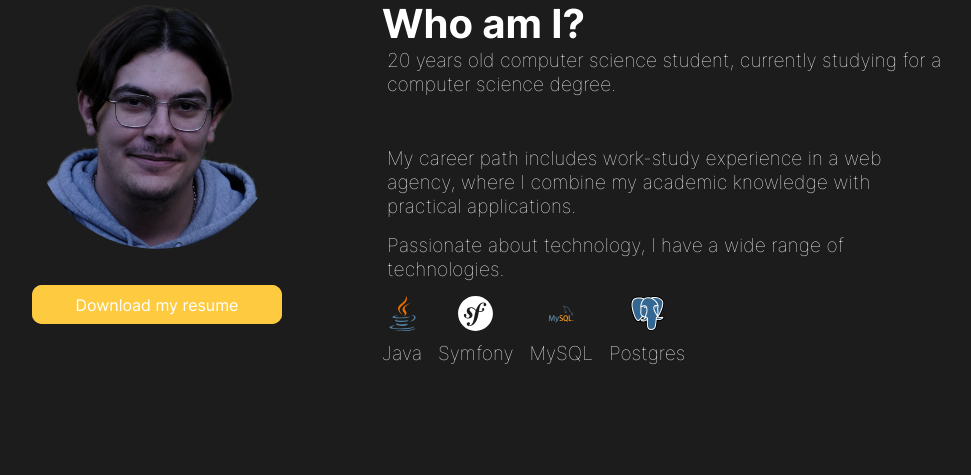
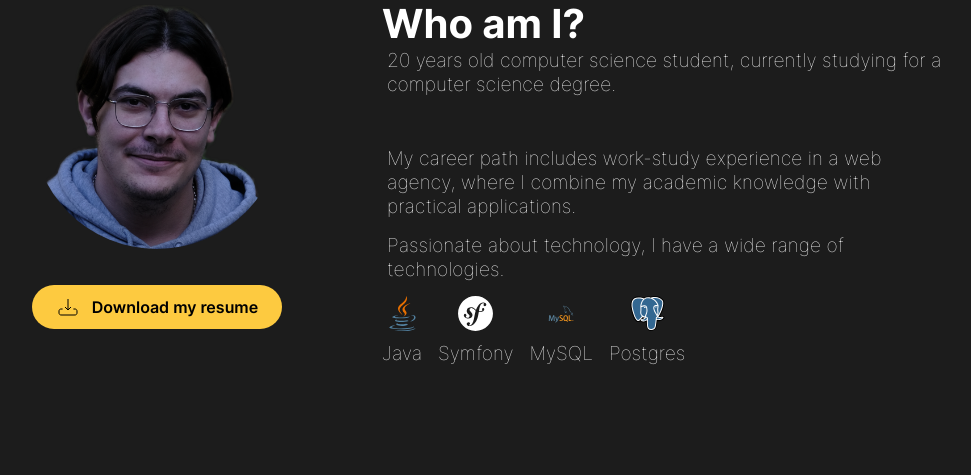
Before and after one commit to RomainMILLAN/Romain-MILLAN-Website, a Symfony app: template templates/portfolio/portfolio.html.twig in a window 1280 px wide. Shown: the part 873-1348 px from the top of the page, without its empty margins (258-1229 px from the left). Run offline with Twig, Linux system fonts and the light colour scheme; the template is opened without the code that fills it, so the values that code supplies are empty; style sheets or scripts are compiled from the project's sources; some libraries are stand-ins or nearby versions.

Commit message:
Download CV Button update

```diff
--- a/assets/styles/common/_common.scss
+++ b/assets/styles/common/_common.scss
@@ -1,5 +1,5 @@
-@import 'cta_multicolor_border';
 @import 'cta_next';
+@import 'cta_prev';
 
 @import 'margin';
 
--- a/assets/styles/common/_cta_multicolor_border.scss
+++ /dev/null
@@ -1,77 +0,0 @@
-.cta_border_multicolor {
-  display: flex;
-  justify-content: center;
-  border: none;
-  outline: none;
-  color: rgb(255, 255, 255);
-  background: #111;
-  cursor: pointer;
-  position: relative;
-  z-index: 0;
-  border-radius: 10px;
-  text-align: center;
-}
-
-.cta_border_multicolor:before {
-  content: "";
-  background: linear-gradient(
-      45deg,
-      #ff0000,
-      #ff7300,
-      #fffb00,
-      #48ff00,
-      #00ffd5,
-      #002bff,
-      #7a00ff,
-      #ff00c8,
-      #ff0000
-  );
-  position: absolute;
-  top: -2px;
-  left: -2px;
-  background-size: 400%;
-  z-index: -1;
-  filter: blur(5px);
-  width: calc(100% + 4px);
-  height: calc(100% + 4px);
-  animation: glowingbn5 20s linear infinite;
-  opacity: 0;
-  transition: opacity 0.3s ease-in-out;
-  border-radius: 10px;
-}
-
-@keyframes glowingbn5 {
-  0% {
-    background-position: 0 0;
-  }
-  50% {
-    background-position: 400% 0;
-  }
-  100% {
-    background-position: 0 0;
-  }
-}
-
-.cta_border_multicolor:active {
-  color: #000;
-}
-
-.cta_border_multicolor:active:after {
-  background: transparent;
-}
-
-.cta_border_multicolor:hover:before {
-  opacity: 1;
-}
-
-.cta_border_multicolor:after {
-  z-index: -1;
-  content: "";
-  position: absolute;
-  width: 100%;
-  height: 100%;
-  // background: $primary;
-  left: 0;
-  top: 0;
-  border-radius: 10px;
-}
--- a/assets/styles/common/_cta_next.scss
+++ b/assets/styles/common/_cta_next.scss
@@ -1,4 +1,5 @@
 .cta_next_button {
+  z-index: initial;
   background: $primary;
   color: white;
   font-family: inherit;
--- /dev/null
+++ b/assets/styles/common/_cta_prev.scss
@@ -0,0 +1,44 @@
+.cta_prev_btn {
+  border: none;
+  border-radius: 3em;
+  display: flex;
+  justify-content: center;
+  align-items: center;
+  gap: 12px;
+  background: #1c1a1c;
+  cursor: pointer;
+  transition: all 450ms ease-in-out;
+  padding: 10px 20px;
+}
+
+.cta_prev_sparkle {
+  stroke: $textColor-black;
+  fill: $primary;
+  transition: all 800ms ease;
+}
+
+.cta_prev_text {
+  font-weight: 600;
+  color: $textColor-black;
+  font-size: medium;
+  transition: all 800ms ease;
+}
+
+.cta_prev_btn:hover {
+  background: linear-gradient(0deg, #f6d579, #FDCA40);
+  box-shadow: inset 0px 1px 0px 0px rgba(255, 255, 255, 0.4),
+    inset 0px -4px 0px 0px rgba(0, 0, 0, 0.2),
+    0px 0px 0px 4px rgba(255, 255, 255, 0.2), 0px 0px 180px 0px #FDCA40;
+  transform: translateY(-2px);
+}
+
+.cta_prev_btn:hover .cta_prev_text {
+  color: white;
+}
+
+.cta_prev_btn:hover .cta_prev_sparkle {
+    stroke: white;
+    stroke-width: 2;
+    fill: $primary;
+  transform: scale(1.2);
+}
--- a/assets/styles/common/_width.scss
+++ b/assets/styles/common/_width.scss
@@ -5,3 +5,8 @@
 .w-25 {
   width: 25%;
 }
+
+
+.w-75 {
+  width: 75%;
+}
--- a/assets/styles/portfolio/_aboutme.scss
+++ b/assets/styles/portfolio/_aboutme.scss
@@ -28,14 +28,6 @@
       .aboutme_img_presentation {
         width: 100%;
         border-radius: 100%;
-      }
-
-      .download_cv_btn {
-        padding: 0.6em 2em;
-        background-color: $primary;
-      }
-      .download_cv_btn:after {
-        background-color: $primary;
       }
     }
   }
@@ -79,3 +71,10 @@
     }
   }
 }
+
+.download_cv_btn {
+  background-color: $primary;
+}
+.download_cv_btn:after {
+  background-color: $primary;
+}
--- a/templates/base.html.twig
+++ b/templates/base.html.twig
@@ -8,7 +8,7 @@
 			{% block title %}{% endblock %}
 		</title>
 
-		<link rel="shortcut icon" href="{{ asset('static/img/logo/favicon.svg') }}" type="image/x-icon">
+		<link rel="shortcut icon" href="{{ asset('static/img/logo/icon.svg') }}" type="image/x-icon">
 		<meta charset="UTF-8">
 		<meta http-equiv="Content-Type" content="text/html; charset=utf-8">
 		<meta name="viewport" content="width=device-width, initial-scale=1, shrink-to-fit=no">
--- a/templates/portfolio/components/_project_card.html.twig
+++ b/templates/portfolio/components/_project_card.html.twig
@@ -1,7 +1,7 @@
 
 {% trans_default_domain 'app' %}
 
-<a class="cta_border_multicolor project_card" href="{{ path('app_project', {'project_name': project_name}) }}">
+<a class="project_card" href="{{ path('app_project', {'project_name': project_name}) }}">
     <div >
         <h2>
             {{ project_title }}
--- a/templates/portfolio/components/aboutme.html.twig
+++ b/templates/portfolio/components/aboutme.html.twig
@@ -19,8 +19,12 @@
         <div class="aboutme_img">
             <img class="aboutme_img_presentation" src="{{ asset('static/img/logo/head-right.png') }}" alt="">
 
-            <a href="{{ asset('static/upload/CV_MILLAN_Romain.pdf') }}" target="_blank" class="download_cv_btn cta_border_multicolor mt-2 desktop">
-              {{ 'portfolio.aboutme.download_cv'|trans }}
+            <a href="{{ asset('static/upload/CV_MILLAN_Romain.pdf') }}" target="_blank" class="cta_prev_btn download_cv_btn mt-2 desktop">
+                <svg height="24" width="24" stoke="#FFFFFF" viewBox="0 0 24 24" data-name="Layer 1" id="Layer_1" class="cta_prev_sparkle">
+                    <path d="M17 17H17.01M17.4 14H18C18.9319 14 19.3978 14 19.7654 14.1522C20.2554 14.3552 20.6448 14.7446 20.8478 15.2346C21 15.6022 21 16.0681 21 17C21 17.9319 21 18.3978 20.8478 18.7654C20.6448 19.2554 20.2554 19.6448 19.7654 19.8478C19.3978 20 18.9319 20 18 20H6C5.06812 20 4.60218 20 4.23463 19.8478C3.74458 19.6448 3.35523 19.2554 3.15224 18.7654C3 18.3978 3 17.9319 3 17C3 16.0681 3 15.6022 3.15224 15.2346C3.35523 14.7446 3.74458 14.3552 4.23463 14.1522C4.60218 14 5.06812 14 6 14H6.6M12 15V4M12 15L9 12M12 15L15 12"/>
+                </svg>
+
+                <span class="cta_prev_text">{{ 'portfolio.aboutme.download_cv'|trans }}</span>
             </a>
         </div>
     </div>
@@ -31,7 +35,14 @@
         'size_class': 'mobile'
     }%}
 
-    <a href="{{ asset('static/upload/CV_MILLAN_Romain.pdf') }}" class="cta_border_multicolor w-50 mt-2 m-auto mobile">
+    <a href="{{ asset('static/upload/CV_MILLAN_Romain.pdf') }}" class="w-50 mt-2 m-auto mobile">
         {{ 'portfolio.aboutme.download_cv'|trans }}
     </a>
+    <a href="{{ asset('static/upload/CV_MILLAN_Romain.pdf') }}" target="_blank" class="cta_prev_btn w-75 mt-2 download_cv_btn m-auto mobile">
+		<svg height="24" width="24" stoke="#FFFFFF" viewbox="0 0 24 24" data-name="Layer 1" id="Layer_1" class="cta_prev_sparkle">
+			<path d="M17 17H17.01M17.4 14H18C18.9319 14 19.3978 14 19.7654 14.1522C20.2554 14.3552 20.6448 14.7446 20.8478 15.2346C21 15.6022 21 16.0681 21 17C21 17.9319 21 18.3978 20.8478 18.7654C20.6448 19.2554 20.2554 19.6448 19.7654 19.8478C19.3978 20 18.9319 20 18 20H6C5.06812 20 4.60218 20 4.23463 19.8478C3.74458 19.6448 3.35523 19.2554 3.15224 18.7654C3 18.3978 3 17.9319 3 17C3 16.0681 3 15.6022 3.15224 15.2346C3.35523 14.7446 3.74458 14.3552 4.23463 14.1522C4.60218 14 5.06812 14 6 14H6.6M12 15V4M12 15L9 12M12 15L15 12"/>
+		</svg>
+
+		<span class="cta_prev_text">{{ 'portfolio.aboutme.download_cv'|trans }}</span>
+	</a>
 </div>
--- a/templates/portfolio/components/headers/mobileHeader.html.twig
+++ b/templates/portfolio/components/headers/mobileHeader.html.twig
@@ -14,7 +14,7 @@
                 <div class="mobile_nav-logo">
                     {# <h1>{{ 'global.title'|trans }}</h1> #}
                     <a href="{{ path('app_portfolio') }}">
-                        <img src="{{ asset('static/img/logo/rm.svg') }}" alt="Logo de Romain MILLAN"/>
+                        <img src="{{ asset('static/img/logo/icon.svg') }}" alt="Logo de Romain MILLAN"/>
                     </a>
                 </div>
                 <div class="mobile_nav-menu-items" id="mobile_nav-menu-items">
```
Also changed, not shown: assets/static/img/logo/icon.svg (renamed from assets/static/img/logo/favicon.svg), assets/static/img/utils/download.svg (deleted).
